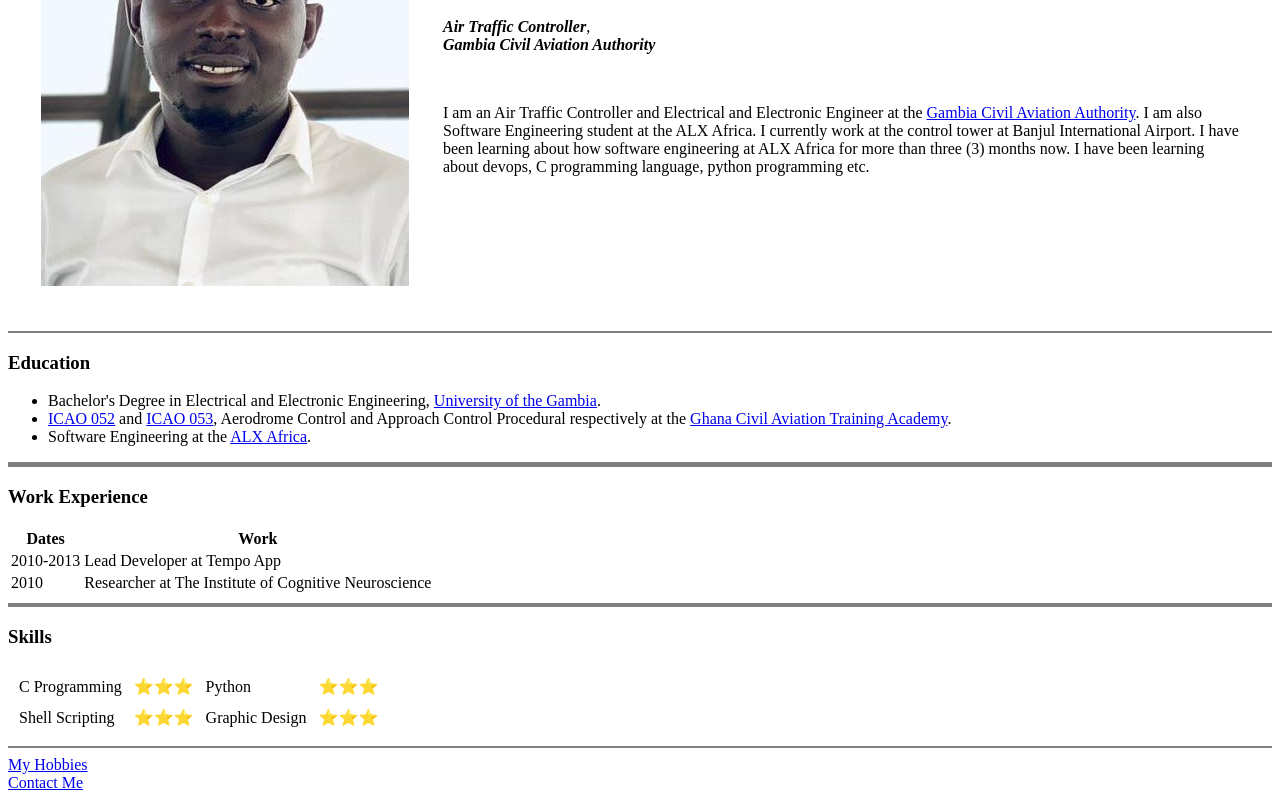
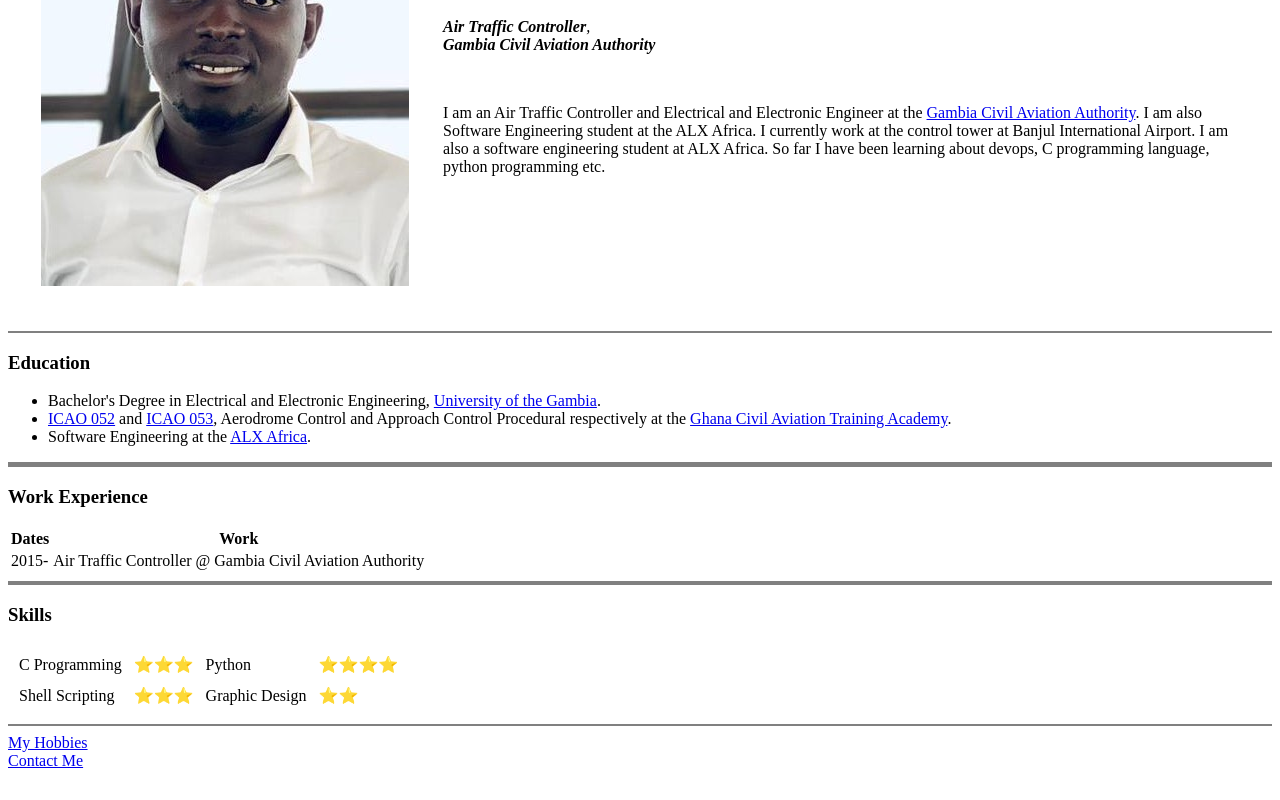
Before and after one commit to AtcoCoder/CV, a plain HTML site: page index.html in a window 1280 px wide. Shown: the part 201-1001 px from the top of the page. After the commit the page ends 979 px from the top, so only its background shows below. Drawn offline with Linux system fonts and the light colour scheme.

Commit message:
Update index.html

```diff
--- a/index.html
+++ b/index.html
@@ -15,8 +15,7 @@
             <br>
         <p>I am an Air Traffic Controller and Electrical and Electronic Engineer at the <a href="https://mofea.gm/soe/gcaa">Gambia Civil Aviation Authority</a>.
             I am also Software Engineering student at the ALX Africa. I currently work at the control tower at
-            Banjul International Airport. I have been learning about how software engineering at ALX Africa for more than
-            three (3) months now. I have been learning about devops, C programming language, python programming etc.
+            Banjul International Airport. I am also a software engineering student at ALX Africa. So far I have been learning about devops, C programming language, python programming etc.
         </p></td>
     </tr>
 </table>
@@ -41,12 +40,8 @@
         </thead>
         <tbody>
             <tr>
-                <td>2010-2013</td>
-                <td>Lead Developer at Tempo App</td>
-            </tr>
-            <tr>
-                <td>2010</td>
-                <td>Researcher at The Institute of Cognitive Neuroscience</td>
+                <td>2015-</td>
+                <td>Air Traffic Controller @ Gambia Civil Aviation Authority</td>
             </tr>
         </tbody>
     </table>
@@ -55,11 +50,11 @@
     <table cellspacing="10">
         <tr>
             <td>C Programming<td>⭐⭐⭐</td></td>
-            <td>Python<td>⭐⭐⭐</td></td>
+            <td>Python<td>⭐⭐⭐⭐</td></td>
         </tr>
         <tr>
             <td>Shell Scripting<td>⭐⭐⭐</td></td>
-            <td>Graphic Design<td>⭐⭐⭐</td></td>
+            <td>Graphic Design<td>⭐⭐</td></td>
         </tr>
     </table>
     <hr size="2" noshade>
```
